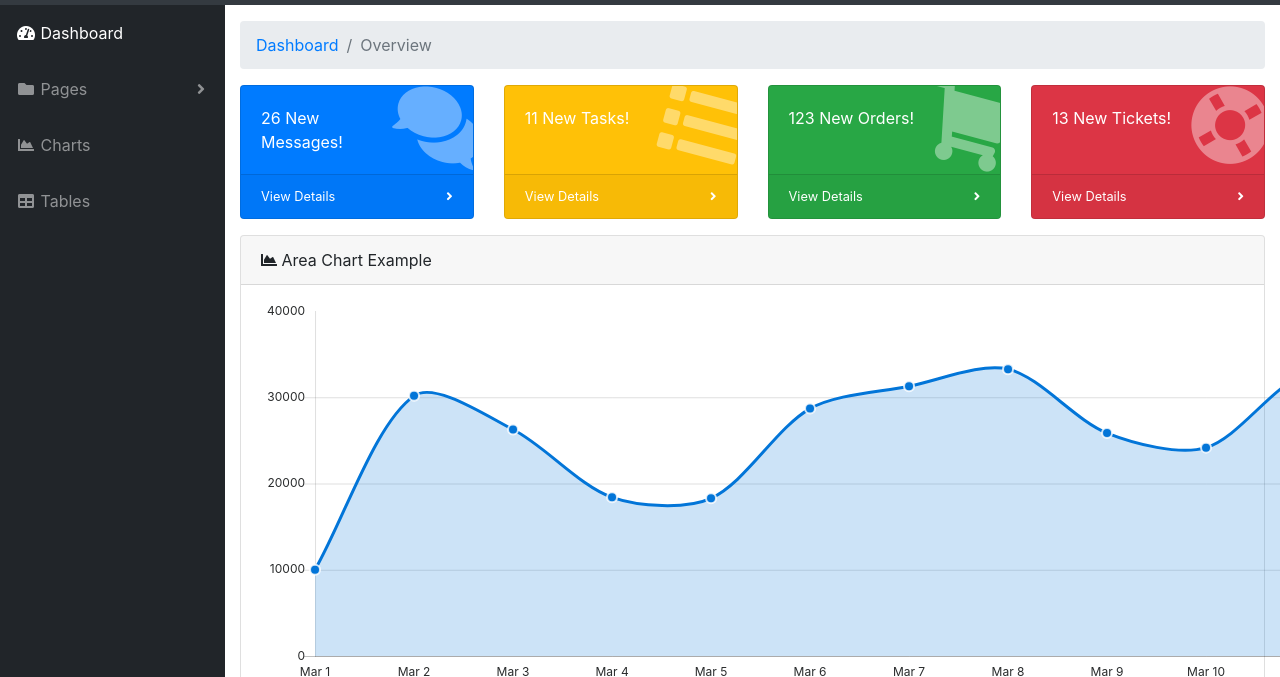
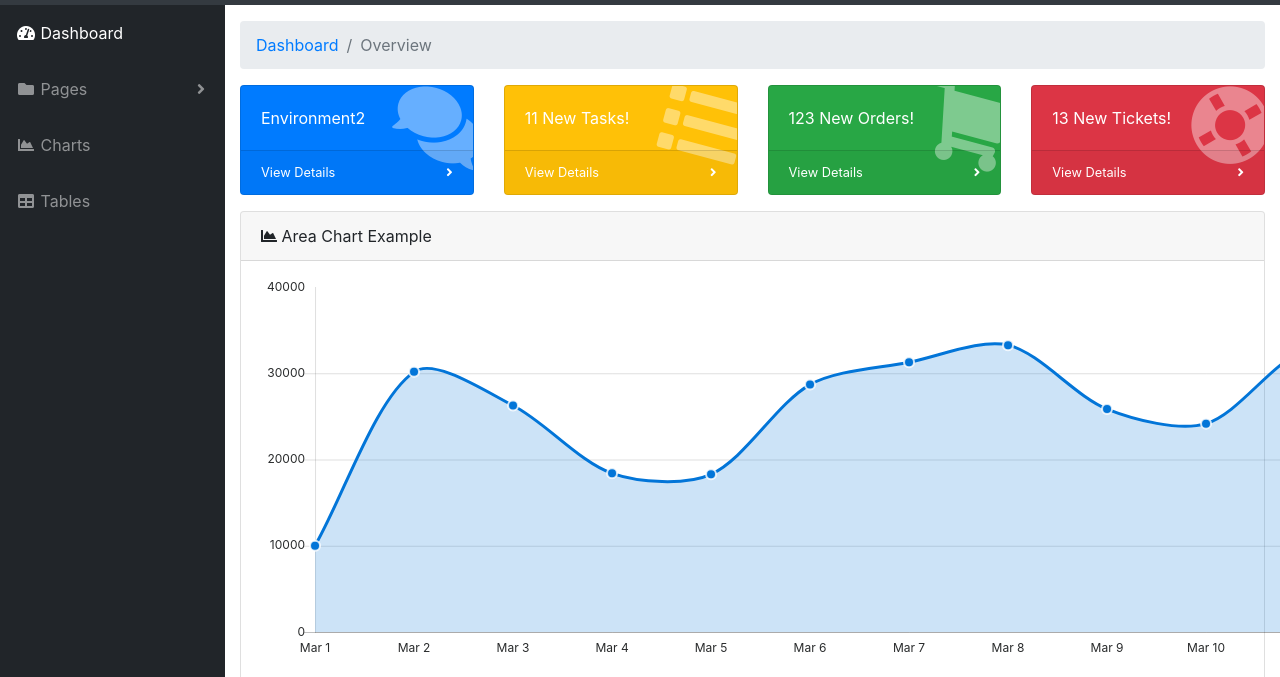
Before and after one commit to deepakr6242/omnipayer_poc, a website with bundled scripts: page index.html in a window 1280 px wide. Shown: the part 51-728 px from the top of the page. Built offline with nearby package versions, Linux system fonts and the light colour scheme.

Commit message:
Environment 2

```diff
--- a/index.html
+++ b/index.html
@@ -146,7 +146,7 @@
                   <div class="card-body-icon">
                     <i class="fas fa-fw fa-comments"></i>
                   </div>
-                  <div class="mr-5">26 New Messages!</div>
+                  <div class="mr-5">Environment2</div>
                 </div>
                 <a class="card-footer text-white clearfix small z-1" href="#">
                   <span class="float-left">View Details</span>
```
